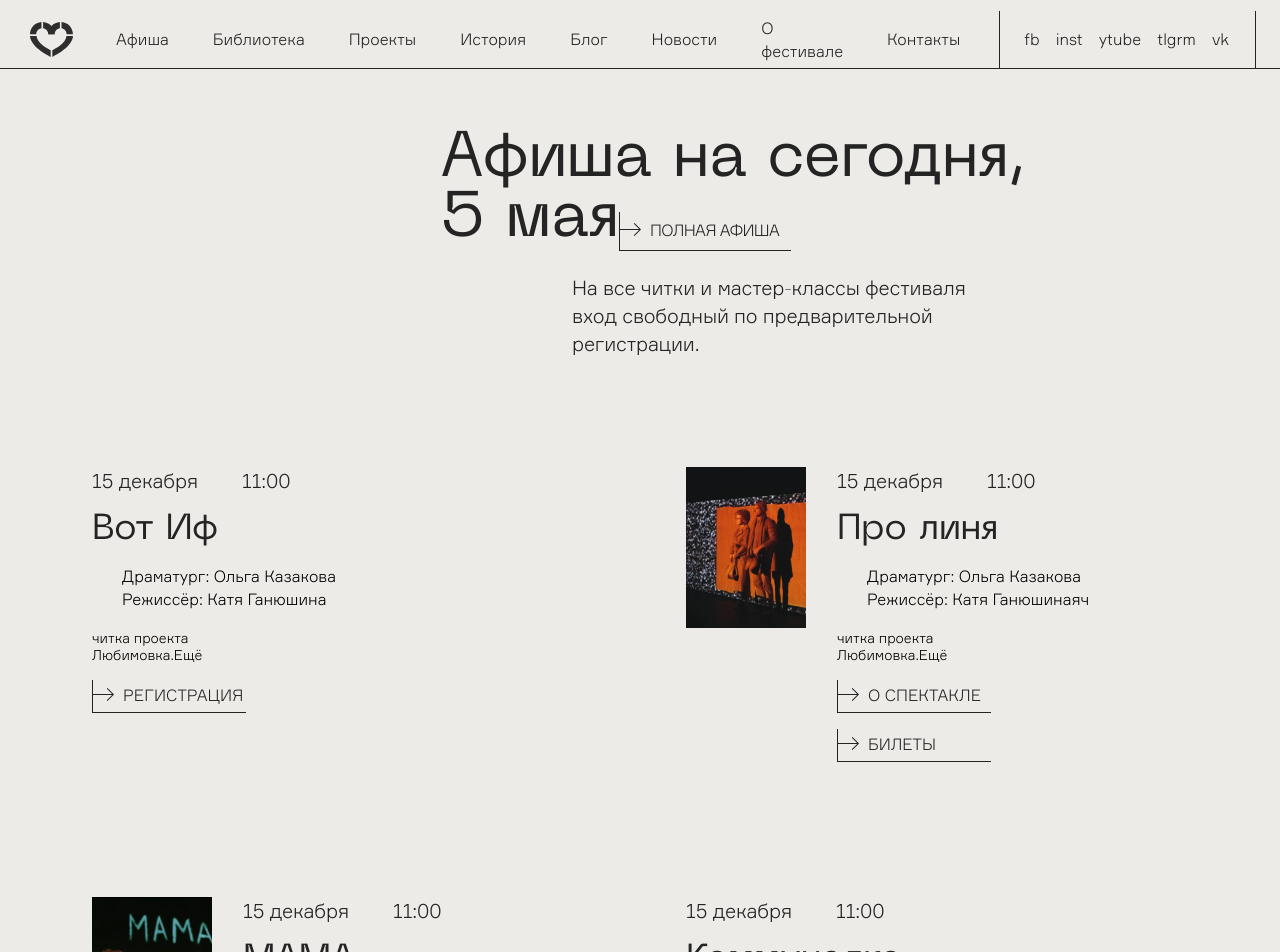
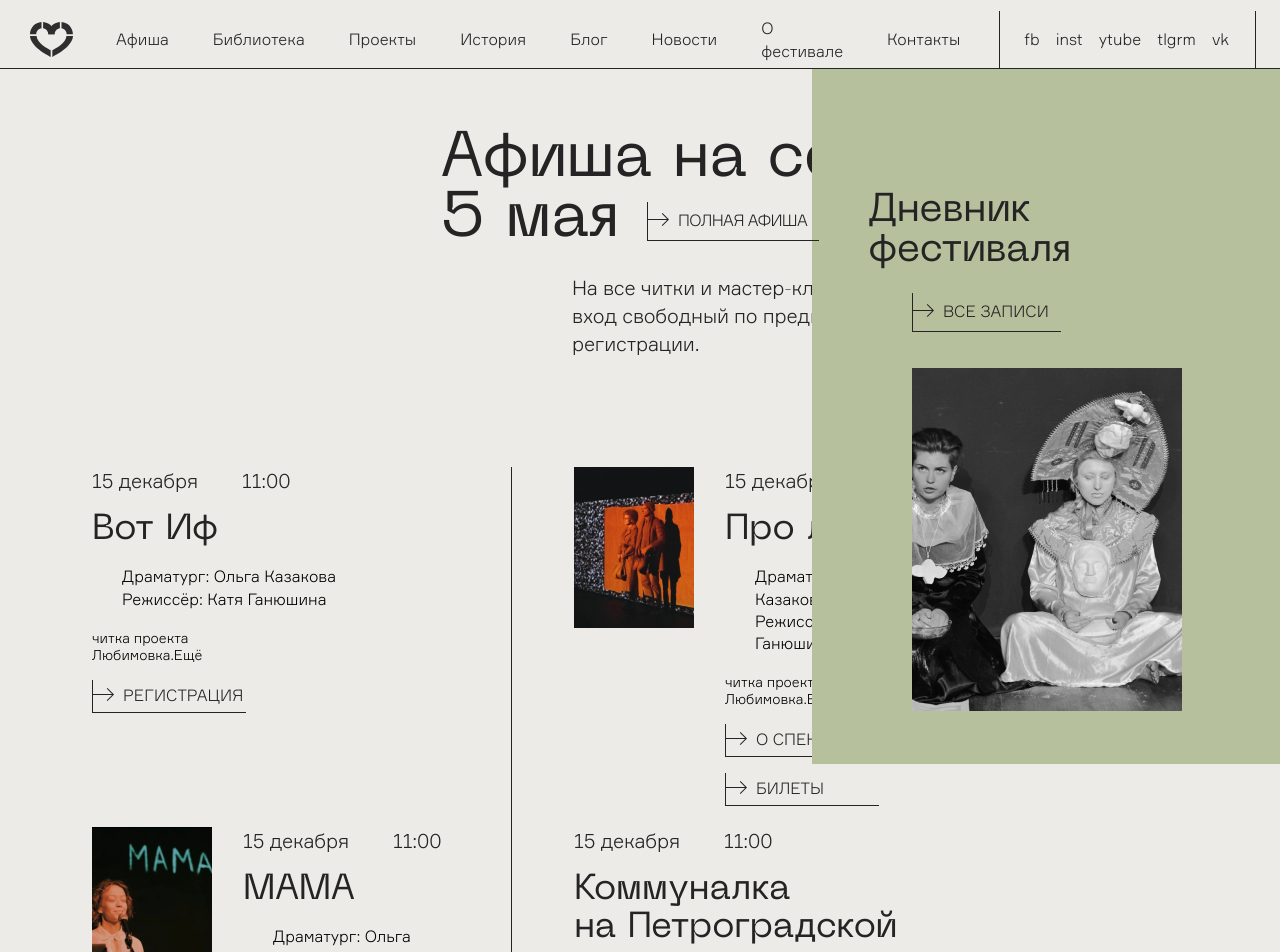
Before and after one commit to woofmgn/lubimovka, a plain HTML site: page index.html in a window 1280 px wide. Shown: the top 952 px of the page. Drawn offline with Linux system fonts and the light colour scheme.

Commit message:
section card full and add sidebar

```diff
--- /dev/null
+++ b/blocks/blog-block/blog-block.css
@@ -0,0 +1,10 @@
+.blog-block {
+  max-width: 468px;
+  max-height: 100vh;
+  width: 100%;
+  margin: 0 auto;
+  background-color: #B7C09D;
+  position: fixed;
+  top: 69px;
+  right: 0px;
+}
--- /dev/null
+++ b/blocks/blog-item/__image/blog-item__image.css
@@ -0,0 +1,5 @@
+.blog-item__image {
+  margin: 47px auto 16px 44px;
+  max-width: 270px;
+  width: 100%;
+}
--- /dev/null
+++ b/blocks/blog-item/__link/blog-item__link.css
@@ -0,0 +1,3 @@
+.blog-item__link {
+  margin-left: 44px;
+}
--- /dev/null
+++ b/blocks/blog-item/__title/blog-item__title.css
@@ -0,0 +1,11 @@
+.blog-item__title {
+  margin: 0;
+  margin-bottom: 32px;
+  max-width: 204px;
+  font-family: 'Neue Machina';
+  font-weight: 400;
+  font-size: 40px;
+  line-height: 1;
+  letter-spacing: -0.01em;
+  color: #242424;
+}
--- /dev/null
+++ b/blocks/blog-item/blog-item.css
@@ -0,0 +1,4 @@
+.blog-item {
+  max-width: 100%;
+  padding: 122px 0 32px 56px;
+}
--- a/blocks/cards/__title-span/cards__title-span.css
+++ b/blocks/cards/__title-span/cards__title-span.css
@@ -1,4 +1,7 @@
 .cards__title-span {
+  position: relative;
+  left: 28px;
+  bottom: 10px;
   max-width: 180px;
   max-height: 31px;
   font-weight: 300;
--- a/blocks/grid-cards/__item/grid-cards__item.css
+++ b/blocks/grid-cards/__item/grid-cards__item.css
@@ -1,4 +1,20 @@
 .grid-cards__item {
+  /* padding-top: 70px; */
   max-width: 419px;
   display: flex;
+
 }
+
+.grid-cards__item:nth-child(odd) {
+  padding-right: 62px;
+  border-right: 1px solid #242424;
+}
+/* правый бордер и паддинг каждой не четной карточке */
+.grid-cards__item:nth-child(-n+2) {
+  padding-top: 0;
+}
+
+.grid-cards__item:nth-child(even) {
+  padding-left: 62px;
+}
+/* левый паддинг каждой четной карточке */
--- a/blocks/grid-cards/grid-cards.css
+++ b/blocks/grid-cards/grid-cards.css
@@ -1,7 +1,6 @@
 .grid-cards {
   display: grid;
   grid-template-rows: repeat(3, 1fr);
-  grid-template-columns: repeat(2, 1fr);
+  grid-template-columns: repeat(2, 420px);
   padding: 0 0 114px 92px;
-  row-gap: 70px;
 }
--- a/blocks/link/link.css
+++ b/blocks/link/link.css
@@ -1,4 +1,5 @@
 .link {
+  text-decoration: none;
   max-width: 180px;
   text-decoration: none;
   font-family: 'Formular';
@@ -9,8 +10,5 @@
   padding: 8px 12px 10px 0;
   border-left: 1px solid #242424;
   border-bottom: 1px solid #242424;
-  /* text-align: center; */
   box-sizing: border-box;
 }
-
-/* разобраться с паддингом и позиционированием */
--- a/index.html
+++ b/index.html
@@ -32,6 +32,13 @@
         <a class="header__donate" href=""><img class="icon-plus" src="./images/icon-plus.svg" alt="Плюсик">ПОДДЕРЖАТЬ</a>
       </nav>
     </header>
+    <aside class="blog-block">
+      <div class="blog-item">
+        <h4 class="blog-item__title">Дневник фестиваля</h4>
+        <a class="link blog-item__link" href="#"><img src="./images/link-arrow.svg" alt="стрелка" class="link__arrow">ВСЕ ЗАПИСИ</a>
+        <img class="blog-item__image" src="./images/blog-item-dnevnik.png" alt="Актеры во время спектакля">
+      </div>
+    </aside>
     <main class="content">
       <section class="cards">
         <h1 class="cards__title">Афиша на сегодня, 5 мая<span class="cards__title-span"><a class="link" href="#"><img src="./images/link-arrow.svg" alt="стрелка" class="link__arrow">ПОЛНАЯ АФИША</a></span></h1>
--- a/pages/index.css
+++ b/pages/index.css
@@ -11,6 +11,11 @@
 @import url(../blocks/header/__donate/header__donate.css);
 @import url(../blocks/icon-plus/icon-plus.css);
 @import url(../blocks/cards/cards.css);
+@import url(../blocks/blog-block/blog-block.css);
+@import url(../blocks/blog-item/blog-item.css);
+@import url(../blocks/blog-item/__title/blog-item__title.css);
+@import url(../blocks/blog-item/__link/blog-item__link.css);
+@import url(../blocks/blog-item/__image/blog-item__image.css);
 @import url(../blocks/cards/__title/cards__title.css);
 @import url(../blocks/cards/__title-span/cards__title-span.css);
 @import url(../blocks/link/link.css);
```
Also changed, not shown: images/blog-item-dnevnik.png (added).
